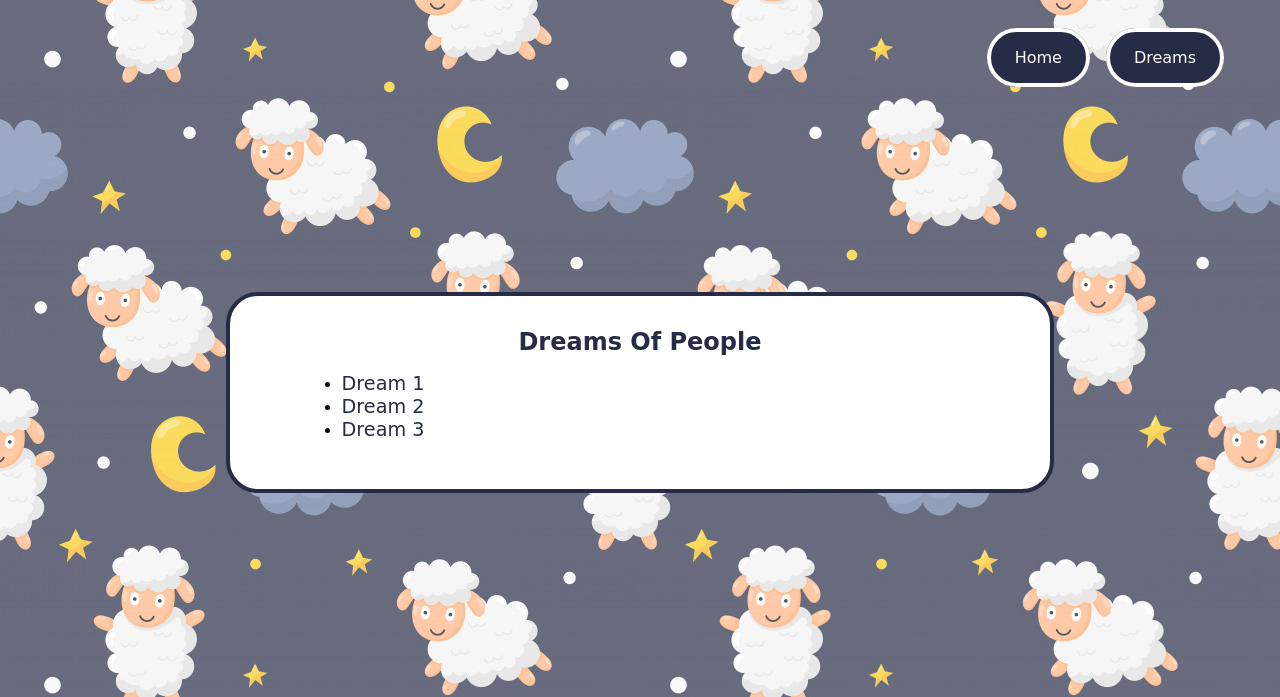
After one commit to ID00010851/webtech-cw2, a Node server app: page /dreams in a window 1280 px wide. The commit adds this page. Shown: the top 697 px of the page. Run offline with Node 20, Linux system fonts and the light colour scheme; some web fonts are replaced.

Commit message:
creating dreams page

```diff
--- a/public/styles/styles.css
+++ b/public/styles/styles.css
@@ -140,3 +140,18 @@ textarea {
   padding: 0.5rem 1rem;
   font-family: 'Coiny', cursive;
 }
+
+.dreams {
+  padding: 1rem 5rem;
+}
+
+.dream a {
+  text-decoration: none;
+  color: #262C46;
+  transition: all 0.1s;
+  font-size: larger;
+}
+
+.dream a:hover {
+  color: #F7BE22;
+}
--- a/routes/dreams.js
+++ b/routes/dreams.js
@@ -12,6 +12,10 @@ const data = path.join(root, "data/dreams.json");
 
 router.get("/add", (req, res) => {
     res.render("add-dream");
+});
+
+router.get("/", (req, res) => {
+    res.render("dreams");
 });
 
 router.get("/dreams", (req, res) => {
--- /dev/null
+++ b/views/dreams.pug
@@ -0,0 +1,12 @@
+extends layout.pug
+
+block content
+  main
+    h2 Dreams Of People
+    ul.dreams
+      li.dream
+        a(href="/dreams/id") Dream 1
+      li.dream
+        a(href="/dreams/id") Dream 2
+      li.dream
+        a(href="/dreams/id") Dream 3
```
